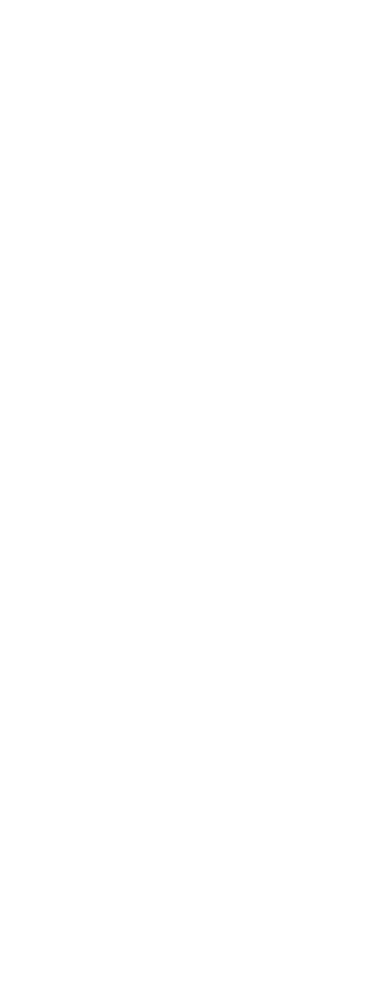
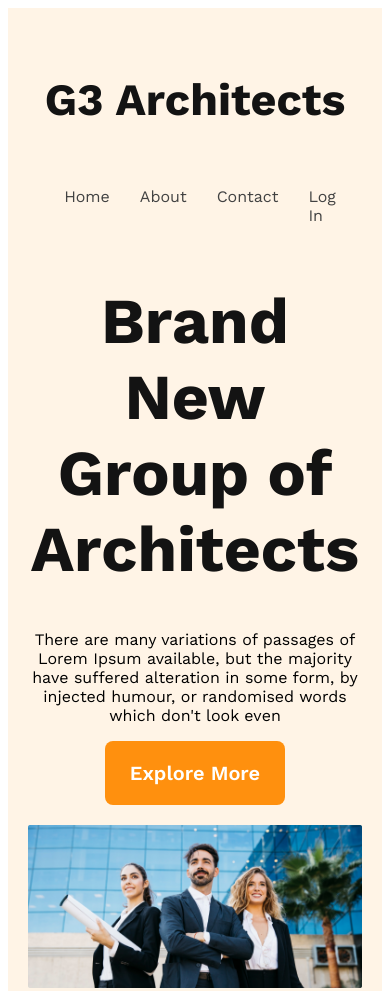
Before and after one commit to ABIRHS/G3-Architect, a plain HTML site: page index.html in a window 390 px wide. Shown: the top 991 px of the page. Before the commit the page ends 844 px from the top, so only its background shows below. Drawn offline with nearby package versions, Linux system fonts and the light colour scheme.

Commit message:
responsive header section done

```diff
--- a/index.html
+++ b/index.html
@@ -5,6 +5,38 @@
     <meta name="viewport" content="width=device-width, initial-scale=1.0" />
     <title>G3 Architect</title>
     <link rel="stylesheet" href="./styles/architect.css" />
+    <link rel="preconnect" href="https://fonts.googleapis.com" />
+    <link rel="preconnect" href="https://fonts.gstatic.com" crossorigin />
+    <link
+      href="https://fonts.googleapis.com/css2?family=Open+Sans&family=Work+Sans:wght@400;600;700&display=swap"
+      rel="stylesheet"
+    />
   </head>
-  <body></body>
+  <body>
+    <header>
+      <nav>
+        <h3 class="nav-title">G3 Architects</h3>
+        <ul>
+          <li><a href="#">Home</a></li>
+          <li><a href="#">About</a></li>
+          <li><a href="#">Contact</a></li>
+          <li><a href="#">Log In</a></li>
+        </ul>
+      </nav>
+      <div class="banner">
+        <div class="banner-content">
+          <h1 class="banner-title">Brand New Group of Architects</h1>
+          <p class="banner-description">
+            There are many variations of passages of Lorem Ipsum available, but
+            the majority have suffered alteration in some form, by injected
+            humour, or randomised words which don't look even
+          </p>
+          <button class="btn-primary">Explore More</button>
+        </div>
+        <img src="./images/banner.png" alt="" />
+      </div>
+    </header>
+    <main></main>
+    <footer></footer>
+  </body>
 </html>
--- a/styles/architect.css
+++ b/styles/architect.css
@@ -0,0 +1,97 @@
+/* shared styles */
+* {
+  font-family: "Work Sans", sans-serif;
+}
+
+.btn-primary {
+  border-radius: 8px;
+  background: #ff900e;
+  padding: 20px 25px;
+  color: #fff;
+  font-size: 1.25rem;
+  font-weight: 600;
+  border: none;
+  cursor: pointer;
+}
+
+/* header styles */
+
+header {
+  background: rgba(255, 144, 14, 0.1);
+  padding: 50px 240px;
+}
+
+nav {
+  display: flex;
+  justify-content: space-between;
+  align-items: center;
+}
+
+.nav-title {
+  font-size: 2.8rem;
+  font-weight: 700;
+  color: #131313;
+}
+
+nav > ul {
+  display: flex;
+}
+
+nav li {
+  list-style: none;
+  margin-right: 30px;
+  font-weight: 500;
+  font-size: 1rem;
+}
+
+nav li a {
+  text-decoration: none;
+  color: #424242;
+}
+
+/* banner styles */
+.banner-content {
+  max-width: 800px;
+  text-align: center;
+  margin: 0 auto;
+}
+
+.banner-title {
+  font-size: 4rem;
+  font-weight: 700;
+  color: #131313;
+}
+
+.banner-description {
+  columns: #727272;
+}
+
+.banner img {
+  width: 100%;
+  margin-top: 20px;
+}
+
+/* responsive media queries */
+
+/* mobile devices */
+
+@media screen and (max-width: 576px) {
+  header {
+    padding: 20px;
+  }
+
+  nav {
+    flex-direction: column;
+  }
+}
+
+/* tablet or medium devices */
+@media screen and (min-width: 576px) and (max-width: 960px) {
+  header {
+    padding: 20px;
+  }
+
+  nav {
+    flex-direction: column;
+  }
+}
```
